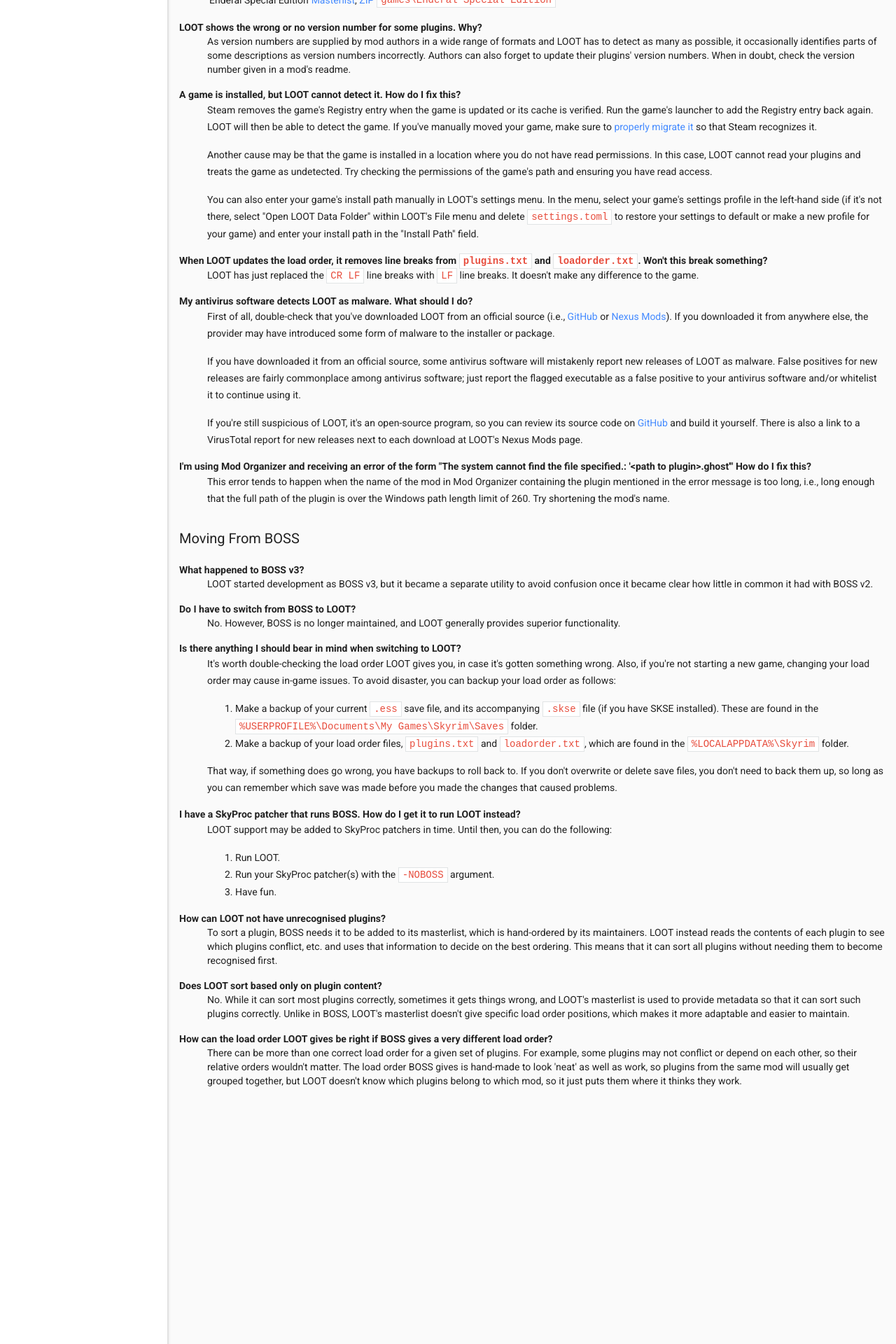
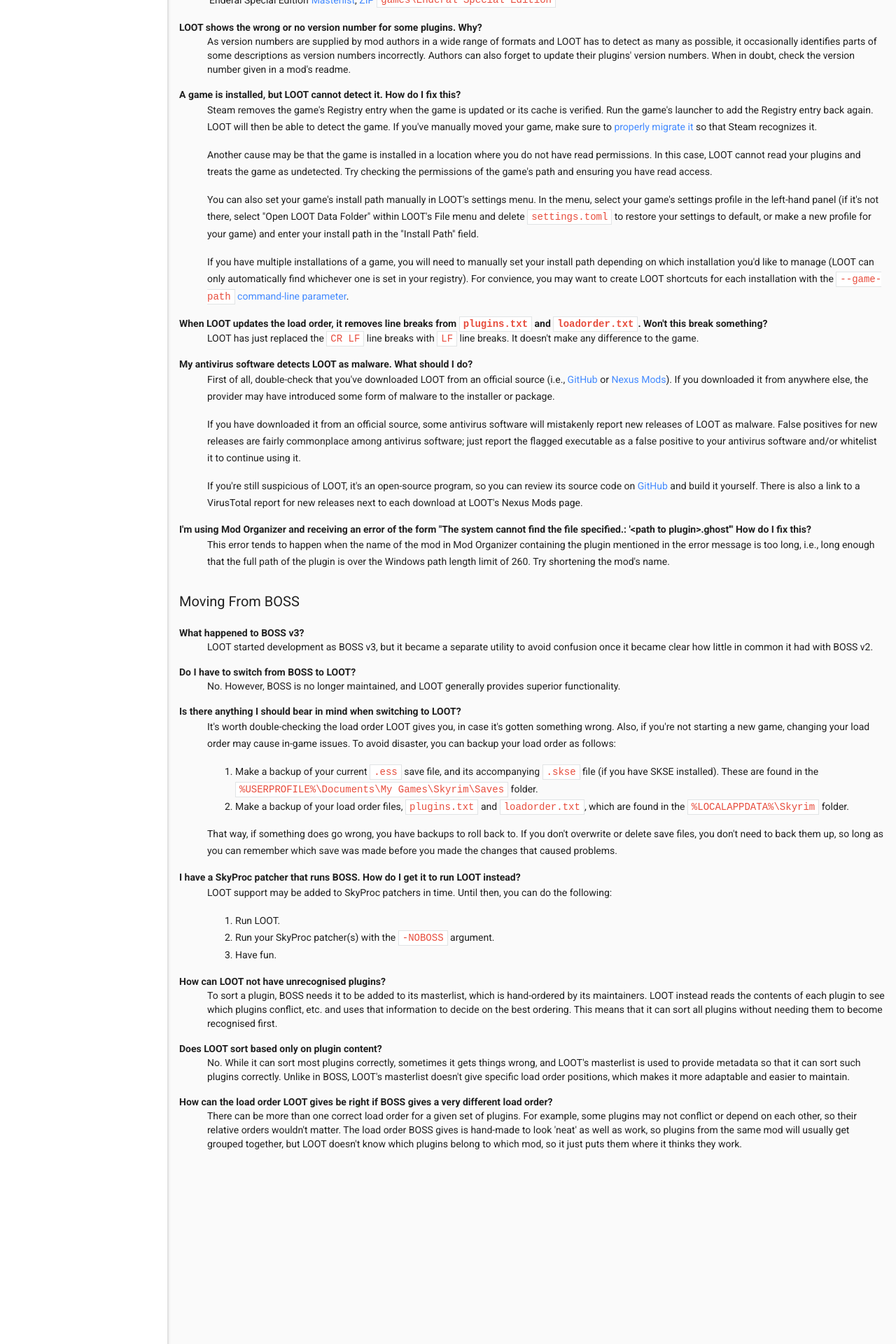
Before and after one commit to loot/loot.github.io, a Jekyll site: the page built from docs/help/LOOT-FAQs.html, in a window 1280 px wide. Shown: the part 2146-4066 px from the top of the page at 70% size. Built offline with Jekyll 4.4.1, drawn with Linux system fonts in a browser that asks for light colours.

Commit message:
Update "Game not detected" Q/A in FAQ
Add a paragraph about dealing with multiple installations as it's come
up several times.
Separate paragraphs & make a few minor wording adjustments.

```diff
--- a/docs/help/LOOT-FAQs.html
+++ b/docs/help/LOOT-FAQs.html
@@ -160,8 +160,12 @@
   <dt id="game-not-detected">A game is installed, but LOOT cannot detect it. How do I fix this?</dt>
   <dd>
     <p>Steam removes the game's Registry entry when the game is updated or its cache is verified. Run the game's launcher to add the Registry entry back again. LOOT will then be able to detect the game. If you've manually moved your game, make sure to <a href="https://help.steampowered.com/en/faqs/view/4BD4-4528-6B2E-8327#move">properly migrate it</a> so that Steam recognizes it.</p>
+
     <p>Another cause may be that the game is installed in a location where you do not have read permissions. In this case, LOOT cannot read your plugins and treats the game as undetected. Try checking the permissions of the game's path and ensuring you have read access.</p>
-    <p>You can also enter your game's install path manually in LOOT's settings menu. In the menu, select your game's settings profile in the left-hand side (if it's not there, select "Open LOOT Data Folder" within LOOT's File menu and delete <code>settings.toml</code> to restore your settings to default or make a new profile for your game) and enter your install path in the "Install Path" field.</p>
+
+    <p>You can also set your game's install path manually in LOOT's settings menu. In the menu, select your game's settings profile in the left-hand panel (if it's not there, select "Open LOOT Data Folder" within LOOT's File menu and delete <code>settings.toml</code> to restore your settings to default, or make a new profile for your game) and enter your install path in the "Install Path" field.</p>
+
+    <p>If you have multiple installations of a game, you will need to manually set your install path depending on which installation you'd like to manage (LOOT can only automatically find whichever one is set in your registry). For convience, you may want to create LOOT shortcuts for each installation with the <code>--game-path</code> <a href="https://loot.readthedocs.io/en/stable/app/usage/initialisation.html#initialisation">command-line parameter</a>.</p>
   </dd>
 
   <dt id="line-breaks">When LOOT updates the load order, it removes line breaks from <code>plugins.txt</code> and <code>loadorder.txt</code>. Won't this break something?</dt>
```
